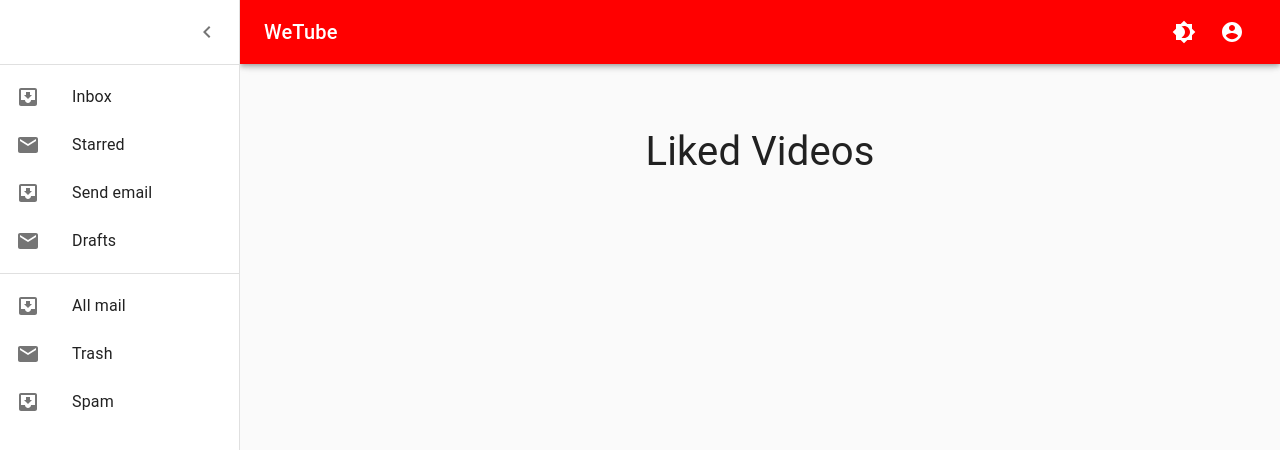
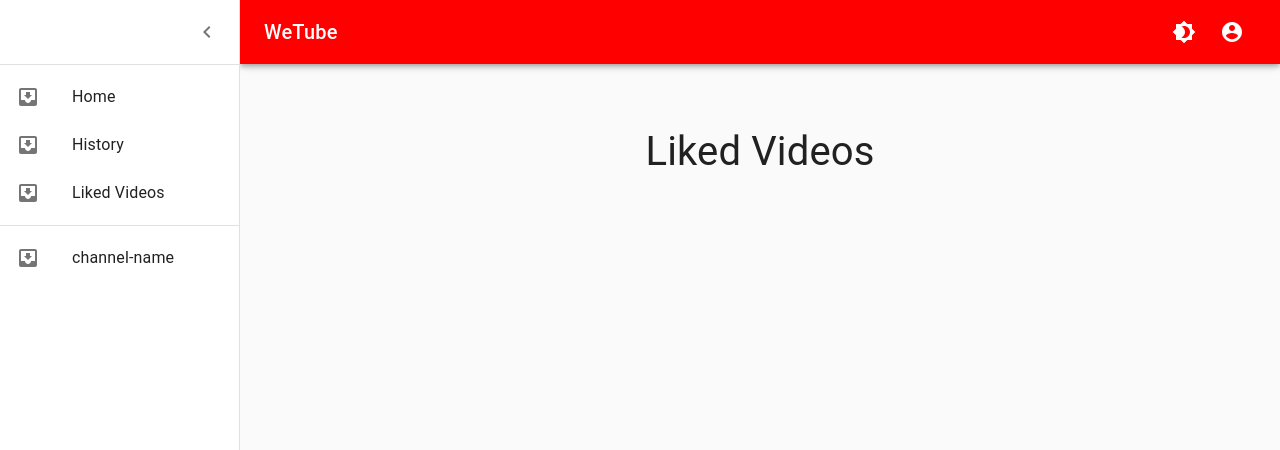
Before and after one commit to viral-sangani/WeTube, a React (Create React App) app: page /liked in a window 1280 px wide. Shown: the top 450 px of the page. Built offline with nearby package versions, Linux system fonts and the light colour scheme; sample sign-in values are in the browser's storage.

Commit message:
Styled exported to seperate file and Navbar tags added

```diff
--- a/src/Components/Base/Navbar.js
+++ b/src/Components/Base/Navbar.js
@@ -27,6 +27,7 @@
 import MailIcon from "@material-ui/icons/Mail"
 import NavAppBarDropDown from "./NavAppBarDropDown"
 import { ThemeToggleContext } from "../../Context/ThemeContext"
+import { StyledLink } from "../../Utils/Styles"
 
 const drawerWidth = 240
 
@@ -191,31 +192,41 @@
 				</div>
 				<Divider />
 				<List>
-					{["Inbox", "Starred", "Send email", "Drafts"].map(
-						(text, index) => (
-							<ListItem button key={text}>
-								<ListItemIcon>
-									{index % 2 === 0 ? (
-										<InboxIcon />
-									) : (
-										<MailIcon />
-									)}
-								</ListItemIcon>
-								<ListItemText primary={text} />
-							</ListItem>
-						)
-					)}
+					<StyledLink to="/">
+						<ListItem button>
+							<ListItemIcon>
+								<InboxIcon />
+							</ListItemIcon>
+							<ListItemText primary={"Home"} />
+						</ListItem>
+					</StyledLink>
+					<StyledLink to="/history">
+						<ListItem button>
+							<ListItemIcon>
+								<InboxIcon />
+							</ListItemIcon>
+							<ListItemText primary={"History"} />
+						</ListItem>
+					</StyledLink>
+					<StyledLink to="/liked">
+						<ListItem button>
+							<ListItemIcon>
+								<InboxIcon />
+							</ListItemIcon>
+							<ListItemText primary={"Liked Videos"} />
+						</ListItem>
+					</StyledLink>
 				</List>
 				<Divider />
 				<List>
-					{["All mail", "Trash", "Spam"].map((text, index) => (
-						<ListItem button key={text}>
+					<StyledLink to="channel/channel-name">
+						<ListItem button>
 							<ListItemIcon>
-								{index % 2 === 0 ? <InboxIcon /> : <MailIcon />}
+								<InboxIcon />
 							</ListItemIcon>
-							<ListItemText primary={text} />
+							<ListItemText primary={"channel-name"} />
 						</ListItem>
-					))}
+					</StyledLink>
 				</List>
 			</Drawer>
 			<main
--- a/src/Components/Channel/ChannelHome.js
+++ b/src/Components/Channel/ChannelHome.js
@@ -7,7 +7,7 @@
 	StyledButtonDiv,
 	StyledChannelName,
 	VideoDiv
-} from "../User/UserChannel"
+} from "../../Utils/Styles"
 import DefaultImg from "../../Static/dafault-channel.png"
 import { Button, Card } from "@material-ui/core"
 import CustomLoader from "../../Utils/CustomLoader"
--- a/src/Components/Home/index.js
+++ b/src/Components/Home/index.js
@@ -2,17 +2,8 @@
 import Base from "../Base/"
 import CustomLoader from "../../Utils/CustomLoader"
 import VideoCard from "../Video/VideoCard"
-import styled from "styled-components"
 import axios from "axios"
-
-const VideoDiv = styled.div`
-	display: flex;
-	flex-wrap: wrap;
-	justify-content: flex-start;
-	@media (max-width: 500px) {
-		justify-content: space-around;
-	}
-`
+import { VideoDiv } from "../../Utils/Styles"
 
 const Home = (props) => {
 	const [videos, setVideos] = React.useState([])
--- a/src/Components/User/UserChannel.js
+++ b/src/Components/User/UserChannel.js
@@ -12,10 +12,19 @@
 	Button,
 	TextField,
 	FormControl,
-	Modal
+	Modal,
+	Container
 } from "@material-ui/core"
+import {
+	StyledMainDiv,
+	StyledImg,
+	StyledSecDiv,
+	StyledButtonDiv,
+	StyledChannelName,
+	VideoDiv,
+	ModelDiv
+} from "../../Utils/Styles"
 import Base from "../Base"
-import styled from "styled-components"
 import VideoCard from "../Video/VideoCard"
 import { useDropzone } from "react-dropzone"
 import DefaultImg from "../../Static/dafault-channel.png"
@@ -45,78 +54,6 @@
 		</div>
 	)
 }
-
-const getColor = (props) => {
-	if (props.isDragAccept) {
-		return "#00e676"
-	}
-	if (props.isDragReject) {
-		return "#ff1744"
-	}
-	if (props.isDragActive) {
-		return "#2196f3"
-	}
-	return "#eeeeee"
-}
-
-export const Container = styled.div`
-	flex: 1;
-	display: flex;
-	flex-direction: column;
-	align-items: center;
-	padding: 20px;
-	border-width: 2px;
-	border-radius: 2px;
-	border-color: ${(props) => getColor(props)};
-	border-style: dashed;
-	background-color: #fafafa;
-	color: #bdbdbd;
-	outline: none;
-	transition: border 0.24s ease-in-out;
-	margin: 10px;
-`
-export const StyledMainDiv = styled.div`
-	width: 75%;
-	height: 25vh;
-	margin: auto;
-	@media (max-width: 880px) {
-		width: 90%;
-	}
-	display: flex;
-	align-items: center;
-`
-export const StyledSecDiv = styled.div`
-	display: flex;
-	width: 100%;
-	justify-content: space-between;
-	align-items: center;
-	flex-wrap: wrap;
-	margin-left: 20px;
-`
-export const StyledImg = styled.img`
-	width: 150px;
-	height: 100px;
-	border-radius: 50%;
-`
-export const StyledChannelName = styled.div`
-	font-size: 32px;
-`
-export const StyledButtonDiv = styled.div`
-	margin: 15px 0;
-`
-export const VideoDiv = styled.div`
-	display: flex;
-	flex-wrap: wrap;
-	justify-content: flex-start;
-	@media (max-width: 500px) {
-		justify-content: space-around;
-	}
-`
-export const ModelDiv = styled.div`
-	top: 50%;
-	left: 50%;
-	transform: translate(-50%, -50%);
-`
 
 TabPanel.propTypes = {
 	children: PropTypes.node,
--- a/src/Components/User/UserHistory.js
+++ b/src/Components/User/UserHistory.js
@@ -1,26 +1,8 @@
 import React from "react"
 import Base from "../Base"
-import styled from "styled-components"
 // import VideoCard from "../Video/VideoCard"
 import CustomLoader from "../../Utils/CustomLoader"
-
-const VideoDiv = styled.div`
-	display: flex;
-	flex-wrap: wrap;
-	justify-content: flex-start;
-	@media (max-width: 500px) {
-		justify-content: space-around;
-	}
-`
-
-const TopDiv = styled.div`
-	width: 100%;
-	height: 20vh;
-	display: flex;
-	align-items: center;
-	justify-content: center;
-	font-size: 40px;
-`
+import { TopDiv, VideoDiv } from "../../Utils/Styles"
 
 export default function UserHistory() {
 	const [loading, setLoading] = React.useState(true)
--- a/src/Components/User/UserLikedVideo.js
+++ b/src/Components/User/UserLikedVideo.js
@@ -1,26 +1,8 @@
 import React from "react"
 import Base from "../Base"
-import styled from "styled-components"
 // import VideoCard from "../Video/VideoCard"
 import CustomLoader from "../../Utils/CustomLoader"
-
-const VideoDiv = styled.div`
-	display: flex;
-	flex-wrap: wrap;
-	justify-content: flex-start;
-	@media (max-width: 500px) {
-		justify-content: space-around;
-	}
-`
-
-const TopDiv = styled.div`
-	width: 100%;
-	height: 20vh;
-	display: flex;
-	align-items: center;
-	justify-content: center;
-	font-size: 40px;
-`
+import { TopDiv, VideoDiv } from "../../Utils/Styles"
 
 export default function UserHistory() {
 	const [loading, setLoading] = React.useState(true)
--- a/src/Components/User/VideoUpload.js
+++ b/src/Components/User/VideoUpload.js
@@ -1,5 +1,4 @@
 import React from "react"
-import styled from "styled-components"
 import { FormControl, TextField, Button } from "@material-ui/core"
 import axios from "axios"
 import { isAuthenticated } from "../../_helper/auth"
@@ -7,14 +6,7 @@
 import Loader from "react-loader-spinner"
 import { ToastContainer, toast } from "react-toastify"
 import "react-toastify/dist/ReactToastify.css"
-
-const StyledUploadForm = styled.div`
-	width: 80%;
-	margin: auto;
-	@media (max-width: 880px) {
-		width: 100%;
-	}
-`
+import { StyledUploadForm } from "../../Utils/Styles"
 
 export default function VideoUpload() {
 	const [value, setValue] = React.useState({
--- a/src/Components/Video/VideoPlayer.js
+++ b/src/Components/Video/VideoPlayer.js
@@ -1,17 +1,5 @@
 import React from "react"
-import ReactPlayer from "react-player"
-import styled from "styled-components"
-
-const PlayerWrapper = styled.div`
-	position: relative;
-	padding-top: 56.25%; /* Player ratio: 100 / (1280 / 720) */
-`
-
-const StyledReactPlayer = styled(ReactPlayer)`
-	position: absolute;
-	top: 0;
-	left: 0;
-`
+import { PlayerWrapper, StyledReactPlayer } from "../../Utils/Styles"
 
 export default function VideoPlayer() {
 	return (
--- /dev/null
+++ b/src/Utils/Styles.js
@@ -0,0 +1,106 @@
+import styled from "styled-components"
+import { Link } from "react-router-dom"
+import ReactPlayer from "react-player"
+
+const getColor = (props) => {
+	if (props.isDragAccept) {
+		return "#00e676"
+	}
+	if (props.isDragReject) {
+		return "#ff1744"
+	}
+	if (props.isDragActive) {
+		return "#2196f3"
+	}
+	return "#eeeeee"
+}
+
+export const StyledLink = styled(Link)`
+	text-decoration: none;
+	color: inherit;
+`
+
+export const Container = styled.div`
+	flex: 1;
+	display: flex;
+	flex-direction: column;
+	align-items: center;
+	padding: 20px;
+	border-width: 2px;
+	border-radius: 2px;
+	border-color: ${(props) => getColor(props)};
+	border-style: dashed;
+	background-color: #fafafa;
+	color: #bdbdbd;
+	outline: none;
+	transition: border 0.24s ease-in-out;
+	margin: 10px;
+`
+export const StyledMainDiv = styled.div`
+	width: 75%;
+	height: 25vh;
+	margin: auto;
+	@media (max-width: 880px) {
+		width: 90%;
+	}
+	display: flex;
+	align-items: center;
+`
+export const StyledSecDiv = styled.div`
+	display: flex;
+	width: 100%;
+	justify-content: space-between;
+	align-items: center;
+	flex-wrap: wrap;
+	margin-left: 20px;
+`
+export const StyledImg = styled.img`
+	width: 150px;
+	height: 100px;
+	border-radius: 50%;
+`
+export const StyledChannelName = styled.div`
+	font-size: 32px;
+`
+export const StyledButtonDiv = styled.div`
+	margin: 15px 0;
+`
+export const VideoDiv = styled.div`
+	display: flex;
+	flex-wrap: wrap;
+	justify-content: flex-start;
+	@media (max-width: 500px) {
+		justify-content: space-around;
+	}
+`
+export const ModelDiv = styled.div`
+	top: 50%;
+	left: 50%;
+	transform: translate(-50%, -50%);
+`
+export const TopDiv = styled.div`
+	width: 100%;
+	height: 20vh;
+	display: flex;
+	align-items: center;
+	justify-content: center;
+	font-size: 40px;
+`
+
+export const StyledUploadForm = styled.div`
+	width: 80%;
+	margin: auto;
+	@media (max-width: 880px) {
+		width: 100%;
+	}
+`
+export const PlayerWrapper = styled.div`
+	position: relative;
+	padding-top: 56.25%; /* Player ratio: 100 / (1280 / 720) */
+`
+
+export const StyledReactPlayer = styled(ReactPlayer)`
+	position: absolute;
+	top: 0;
+	left: 0;
+`
```
